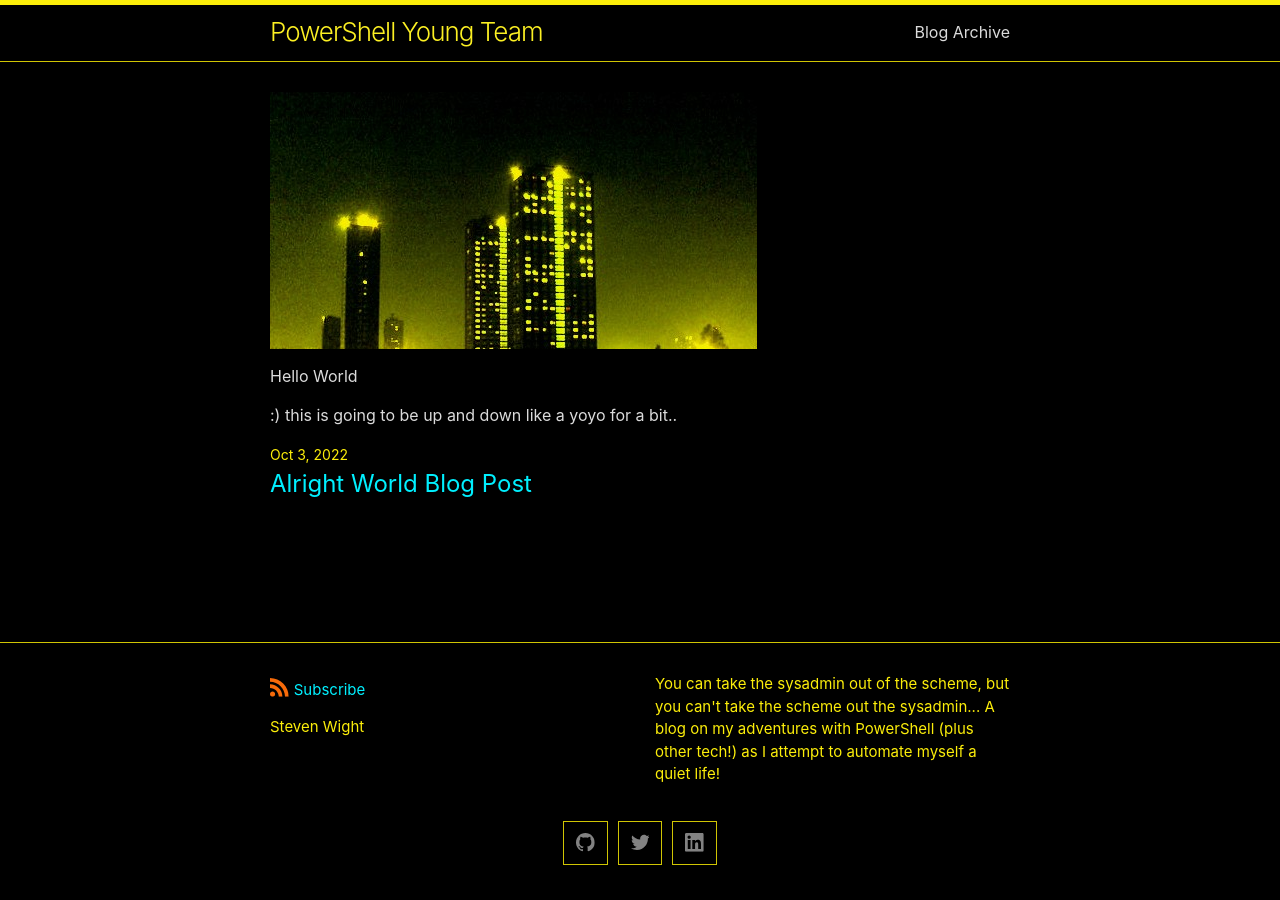
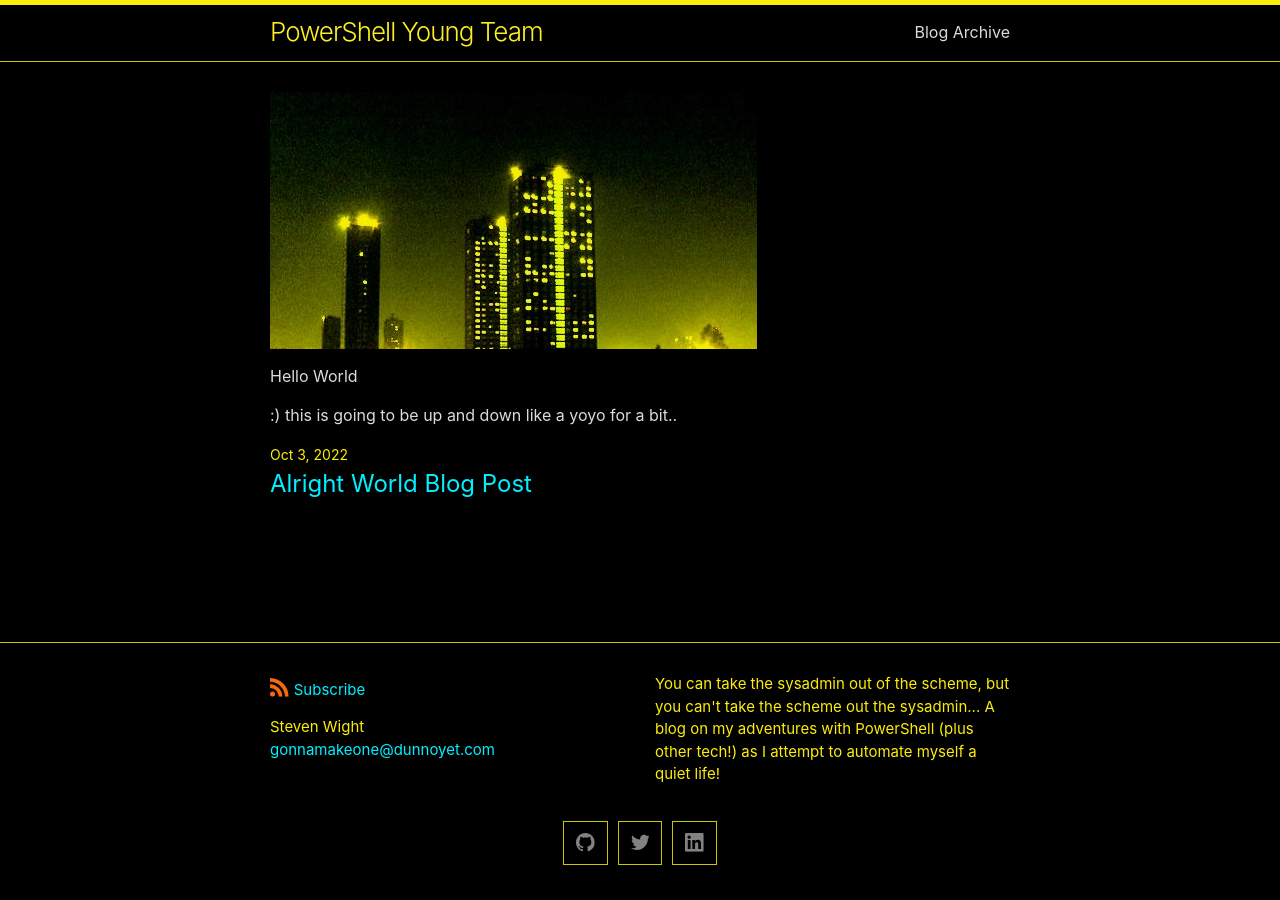
Before and after one commit to PowerShellYoungTeam/PowerShellYoungTeam.github.io, a Jekyll site: the page built from index.md, in a window 1280 px wide. Built offline with Jekyll 4.4.1, drawn with Linux system fonts in a browser that asks for light colours; our own code applies the rules of GitHub Pages for plain Markdown files.

Commit message:
Update _config.yml

```diff
--- a/_config.yml
+++ b/_config.yml
@@ -1,7 +1,7 @@
 title: "PowerShell Young Team"
 author:
  name: "Steven Wight"
-
+ email: gonnamakeone@dunnoyet.com
 description: "You can take the sysadmin out of the scheme, but you can't take the scheme out the sysadmin... A blog on my adventures with PowerShell (plus other tech!) as I attempt to automate myself a quiet life!" # This will show up in places like twitter, linkedin, etc, if you share your sites url as a post.
 
 # Email / Social media user names used by the minima theme:
```
